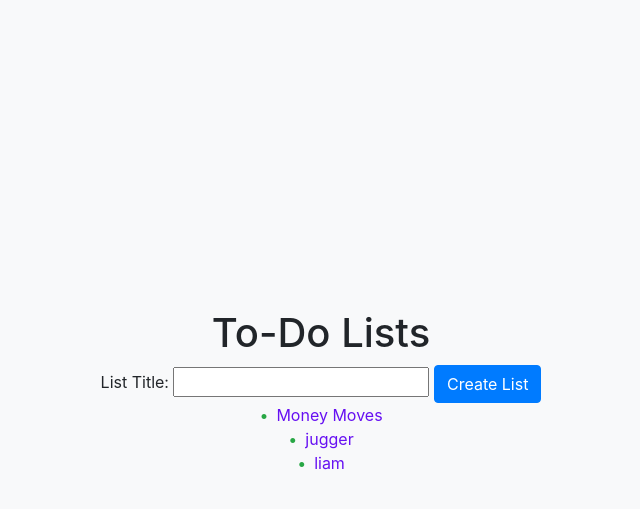
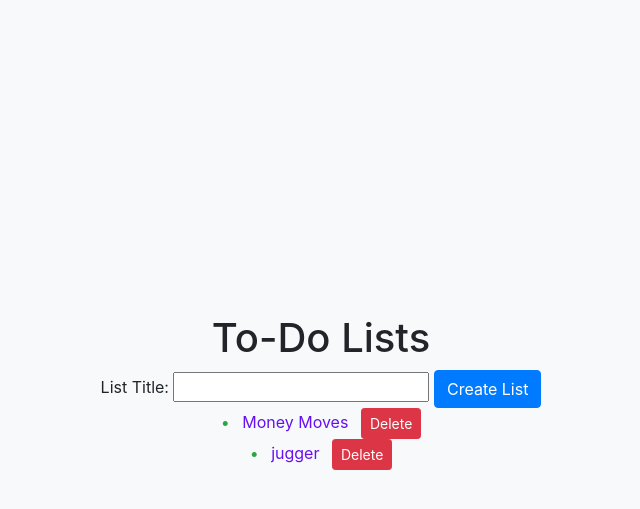
Before and after one commit to King-04/todo-list, a Flask app: page / in a window 1280 px wide. Shown: the top 509 px of the page, without its empty margins (319-959 px from the left). Run offline with Flask 3, Linux system fonts and the light colour scheme; some libraries are stand-ins or nearby versions.

Commit message:
added deletion function

```diff
--- a/main.py
+++ b/main.py
@@ -37,6 +37,13 @@ def create_list():
         save_todo_lists_to_file()
     return redirect(url_for('index'))
 
+@app.route('/delete_list/<list_title>')
+def delete_list(list_title):
+    if list_title in todo_lists:
+        del todo_lists[list_title]
+        save_todo_lists_to_file()
+    return redirect(url_for('index'))
+
 @app.route('/todo/<list_title>', methods=['GET', 'POST'])
 def todo(list_title):
     if request.method == 'POST':
@@ -48,5 +55,12 @@ def todo(list_title):
 
     return render_template('todo.html', list_title=list_title, tasks=todo_lists.get(list_title, []))
 
+@app.route('/delete_task/<list_title>/<int:task_index>')
+def delete_task(list_title, task_index):
+    if list_title in todo_lists and 0 <= task_index < len(todo_lists[list_title]):
+        del todo_lists[list_title][task_index]
+        save_todo_lists_to_file()
+    return redirect(url_for('todo', list_title=list_title))
+
 if __name__ == '__main__':
     app.run(debug=True)
--- a/templates/index.html
+++ b/templates/index.html
@@ -20,7 +20,10 @@
 
     <ul>
         {% for list_title in todo_lists %}
-            <li><a href="{{ url_for('todo', list_title=list_title) }}">{{ list_title }}</a></li>
+            <li>
+                <a href="{{ url_for('todo', list_title=list_title) }}">{{ list_title }}</a>
+                <a href="{{ url_for('delete_list', list_title=list_title) }}" class="btn btn-danger btn-sm ml-2">Delete</a>
+            </li>
         {% endfor %}
     </ul>
 </div>
--- a/templates/todo.html
+++ b/templates/todo.html
@@ -23,6 +23,7 @@
             <li>
                 <input type="checkbox" name="completed" {% if task_info.completed %}checked{% endif %}>
                 {{ task_info.task }}
+                <a href="{{ url_for('delete_task', list_title=list_title, task_index=loop.index0) }}" class="btn btn-danger btn-sm ml-2">Delete</a>
             </li>
         {% endfor %}
     </ul>
--- a/todo_lists.json
+++ b/todo_lists.json
@@ -1 +1 @@
-{"Money Moves": [{"task": "j hkjbkj", "completed": true}, {"task": "dsf dfsdbd", "completed": false}, {"task": "d fsdfjksdbfd", "completed": false}, {"task": "dsf dfsdbd", "completed": false}], "jugger": [{"task": "fdkjfbdj", "completed": false}, {"task": "dkj dsjfsd", "completed": false}, {"task": "dkjs fdj", "completed": false}, {"task": "dkjs fdj", "completed": false}, {"task": "dkjs fdj", "completed": false}], "liam": []}
+{"Money Moves": [{"task": "dbjdbfdkfsd", "completed": false}, {"task": "ds fdkfs", "completed": false}], "jugger": [{"task": "svdd", "completed": false}, {"task": "vdsvd", "completed": false}]}
```
